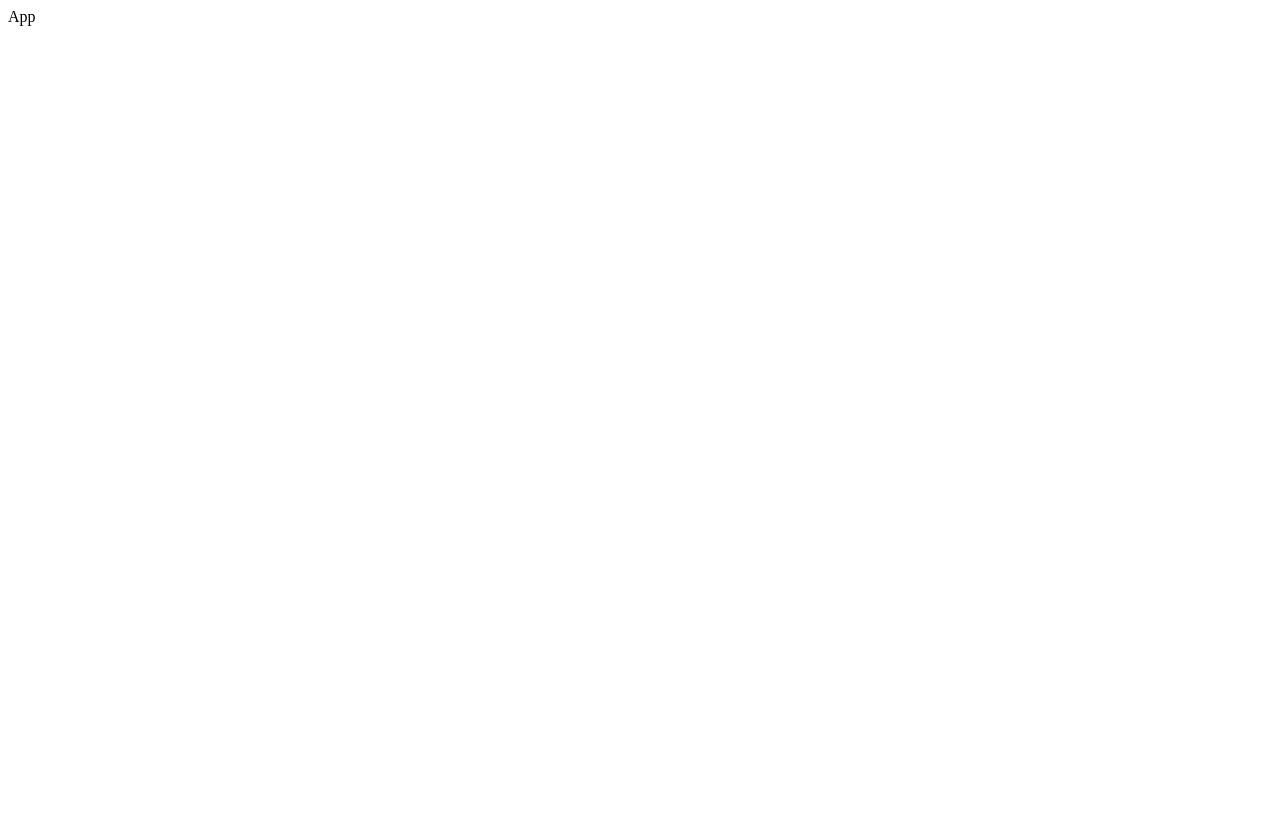
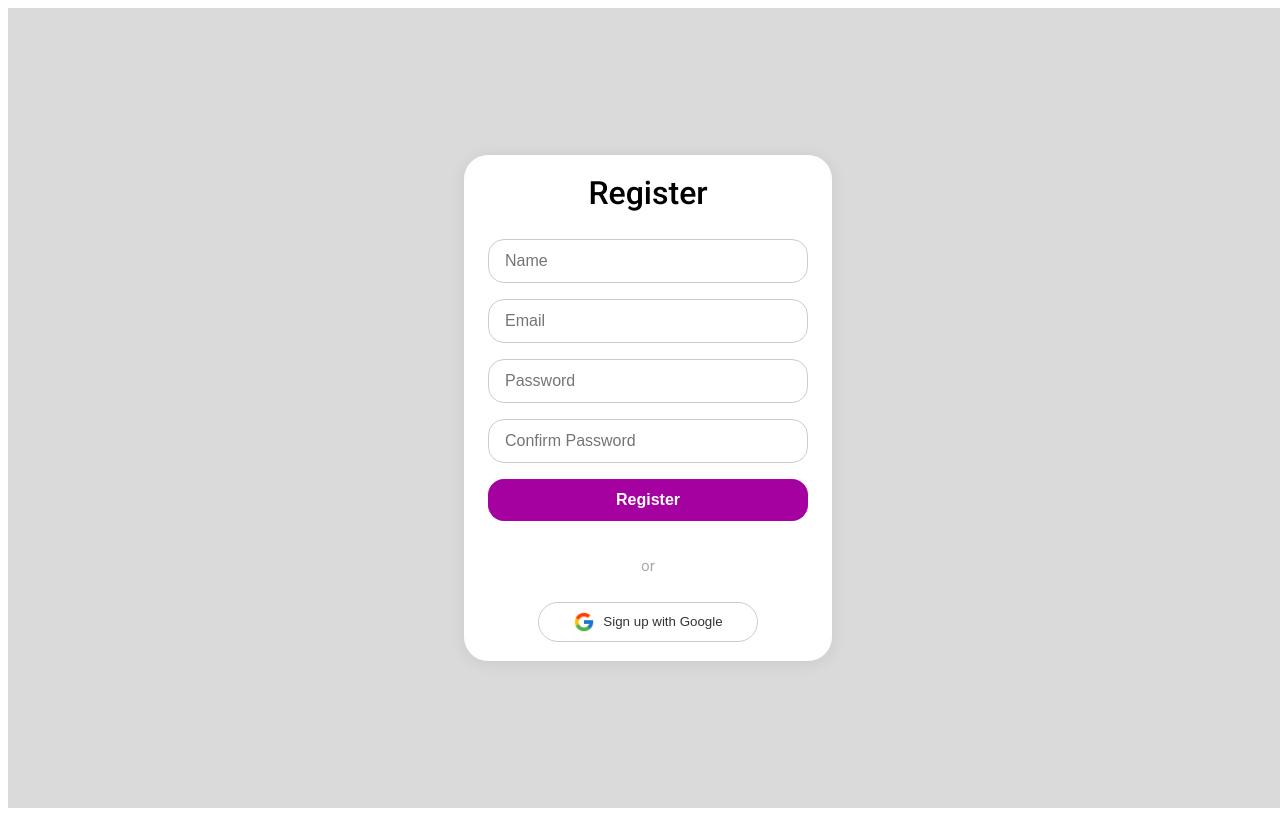
Before and after one commit to Akash-Hedaoo/saloonGo, a React (Vite) app in the folder front-end/: page / in a window 1280 px wide. Built offline with nearby package versions, Linux system fonts and the light colour scheme.

Commit message:
Update Register page styles, add dark mode, adjust Google logo, and layout improvements

```diff
--- a/front-end/index.html
+++ b/front-end/index.html
@@ -4,6 +4,7 @@
   <meta charset="UTF-8">
   <meta name="viewport" content="width=device-width, initial-scale=1.0">
   <title>Document</title>
+  <link href="https://fonts.googleapis.com/css?family=Roboto:400,500,700&display=swap" rel="stylesheet">
 </head>
 <body>
   <div id="root"></div>
--- a/front-end/src/App.jsx
+++ b/front-end/src/App.jsx
@@ -1,8 +1,10 @@
 import React from 'react'
+import Register from './pages/Register'
 
 const App = () => {
   return (
-    <div>App</div>
+    <Register/>
+
   )
 }
 
--- a/front-end/src/index.css
+++ b/front-end/src/index.css
@@ -0,0 +1,4 @@
+
+body, html, #root {
+  font-family: 'Roboto', Arial, Helvetica, sans-serif;
+}
--- /dev/null
+++ b/front-end/src/pages/Login.css
@@ -0,0 +1,77 @@
+.login-container {
+  min-height: 100vh;
+  display: flex;
+  align-items: center;
+  justify-content: center;
+  background: #f5f5f5;
+}
+
+.login-box {
+  background: #fff;
+  padding: 2rem 2.5rem;
+  border-radius: 12px;
+  box-shadow: 0 2px 16px rgba(0,0,0,0.08);
+  width: 100%;
+  max-width: 400px;
+  display: flex;
+  flex-direction: column;
+  gap: 1.5rem;
+}
+
+.login-title {
+  font-size: 2rem;
+  font-weight: 700;
+  text-align: center;
+  margin-bottom: 0.5rem;
+}
+
+.login-form {
+  display: flex;
+  flex-direction: column;
+  gap: 1rem;
+}
+
+.login-form input {
+  padding: 0.75rem 1rem;
+  border: 1px solid #ccc;
+  border-radius: 6px;
+  font-size: 1rem;
+}
+
+.login-form button {
+  padding: 0.75rem 1rem;
+  background: #007bff;
+  color: #fff;
+  border: none;
+  border-radius: 6px;
+  font-size: 1rem;
+  font-weight: 600;
+  cursor: pointer;
+  transition: background 0.2s;
+}
+
+.login-form button:hover {
+  background: #0056b3;
+}
+
+.divider {
+  text-align: center;
+  color: #aaa;
+  margin: 1rem 0 0.5rem 0;
+  font-size: 0.95rem;
+}
+
+.google-btn {
+  background: #fff;
+  color: #333;
+  border: 1px solid #ccc;
+  display: flex;
+  align-items: center;
+  justify-content: center;
+  gap: 0.5rem;
+}
+
+.google-btn img {
+  width: 20px;
+  height: 20px;
+}
--- /dev/null
+++ b/front-end/src/pages/Register.css
@@ -0,0 +1,136 @@
+@media (prefers-color-scheme: dark) {
+  body, .login-container {
+    background: #181818 !important;
+  }
+  .login-box {
+    background: #232323 !important ;
+    box-shadow: 0 2px 16px rgba(0,0,0,0.32);
+  }
+  .login-title {
+    color: #fff;
+  }
+  .login-form input {
+    background: #232323;
+    color: #fff;
+    border: 1px solid #444;
+  }
+  .login-form input::placeholder {
+    color: #bbb;
+  }
+  .login-form button {
+    background: #a500a0ff;
+    color: #fff;
+  }
+  .login-form button:hover {
+    background: rgb(131, 1, 126);
+  }
+  .divider {
+    color: #888;
+  }
+  .google-btn {
+    background: #181818 !important;
+    color: #fff !important;
+    border: 1px solid #444;
+  }
+}
+.login-container {
+  width: 100vw;
+  height: 100vh;
+  min-height: 100vh;
+  min-width: 100vw;
+  display: flex;
+  align-items: center;
+  justify-content: center;
+  background: #dadada;
+  margin: 0;
+  padding: 0;
+  box-sizing: border-box;
+}
+
+.login-box {
+  background: #fff;
+  padding: 1.2rem 1.5rem;
+  border-radius: 24px;
+  box-shadow: 0 2px 16px rgba(0,0,0,0.08);
+  width: 100%;
+  max-width: 320px;
+  display: flex;
+  flex-direction: column;
+  gap: 1.2rem;
+}
+
+.login-title {
+  font-size: 2rem;
+  font-weight: 500;
+  text-align: center;
+  margin-bottom: 0.5rem;
+}
+
+.login-form {
+  display: flex;
+  flex-direction: column;
+  gap: 1rem;
+}
+
+.login-form input {
+  padding: 0.75rem 1rem;
+  border: 1px solid #ccc;
+  border-radius: 16px;
+  font-size: 1rem;
+}
+
+.login-form button {
+  padding: 0.75rem 1rem;
+  background: #a500a0ff;
+  color: #fff;
+  border: none;
+  border-radius: 16px;
+  font-size: 1rem;
+  font-weight: 600;
+  cursor: pointer;
+  transition: background 0.2s;
+}
+
+.login-form button:hover {
+  background: rgb(131, 1, 126);
+}
+
+.divider {
+  text-align: center;
+  color: #aaa;
+  margin: 1rem 0 0.5rem 0;
+  font-size: 0.95rem;
+}
+
+.google-btn {
+  background: #fff;
+  color: #333;
+  border: 1px solid #ccc;
+  display: flex;
+  align-items: center;
+  justify-content: center;
+  gap: 0.5rem;
+  width: 80%;
+  margin: 0 auto;
+  padding: 0.5rem 0.75rem;
+  min-width: 160px;
+  max-width: 220px;
+  border-radius: 20px;
+}
+
+.google-btn img {
+  width: 22px;
+  height: 22px;
+  background: none;
+  border-radius: 0;
+  box-shadow: none;
+  object-fit: contain;
+  filter: none;
+}
+
+@media (prefers-color-scheme: dark) {
+  .google-btn img {
+    filter: brightness(1.1) contrast(1.2);
+    background: none;
+  }
+}
--- /dev/null
+++ b/front-end/src/pages/Register.jsx
@@ -0,0 +1,28 @@
+
+import React from 'react';
+import './Register.css';
+import googleLogo from '../assets/images/icons8-google-logo-48.png';
+
+const Register = () => {
+  return (
+    <div className="login-container">
+      <div className="login-box">
+        <div className="login-title">Register</div>
+        <form className="login-form">
+          <input type="text" placeholder="Name" required />
+          <input type="email" placeholder="Email" required />
+          <input type="password" placeholder="Password" required />
+          <input type="password" placeholder="Confirm Password" required />
+          <button type="submit">Register</button>
+        </form>
+        <div className="divider">or</div>
+        <button className="google-btn">
+          <img src={googleLogo} alt="Google logo" />
+          Sign up with Google
+        </button>
+      </div>
+    </div>
+  );
+};
+
+export default Register;
```
Also changed, not shown: front-end/src/pages/Login.jsx (deleted, +0 -7 lines), front-end/src/assets/images/icons8-google-logo-48.png (added).
